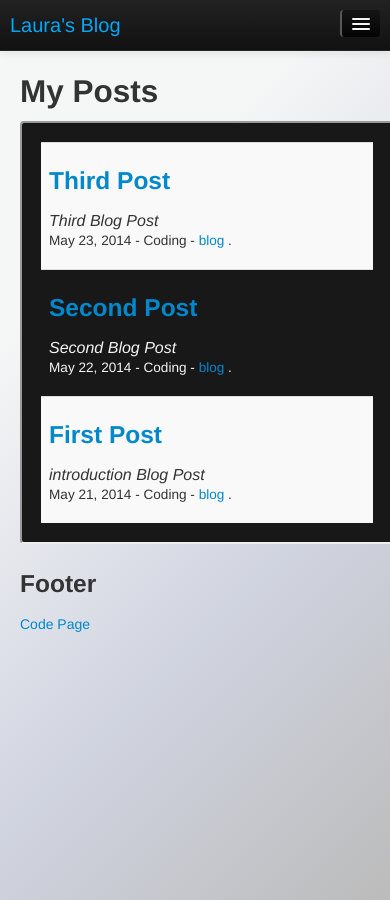
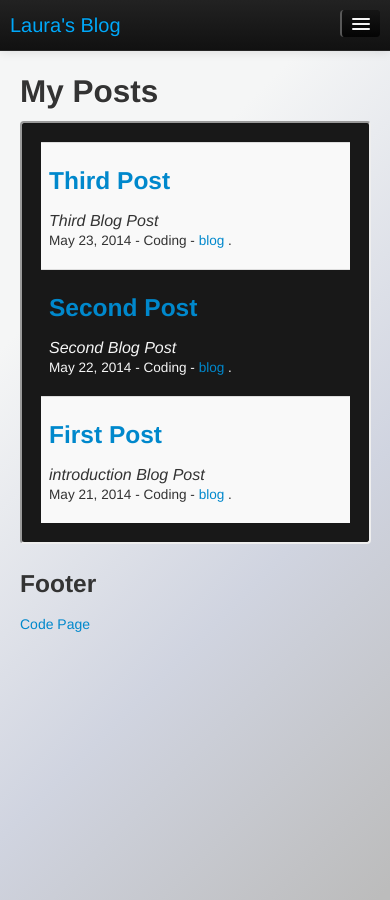
Before and after one commit to LauraR6561/Laurar6561.github.io, a Jekyll site: the page built from index.html, in a window 390 px wide. Built offline with Jekyll 4.4.1, drawn with Linux system fonts in a browser that asks for light colours; Markdown is read by kramdown in place of the engine named in the settings.

Commit message:
css change

```diff
--- a/css/template.css
+++ b/css/template.css
@@ -39,8 +39,7 @@ body{
 
 @media (max-width: 767px){
     #content > .table{
-        width:96%;
+        width:90%;
         margin-left:0px;
-        margin-right: 4%;
     }
 }
```
